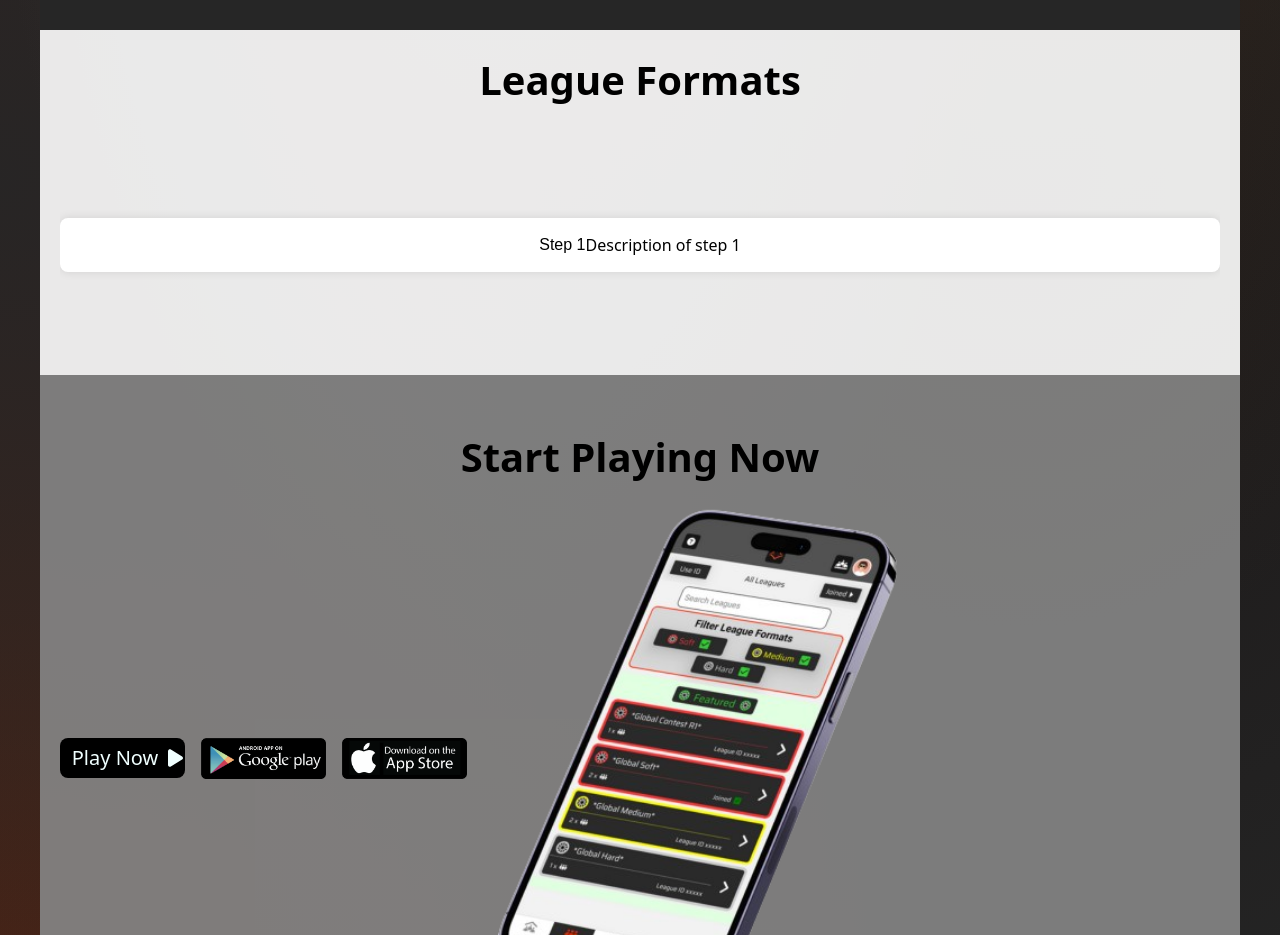
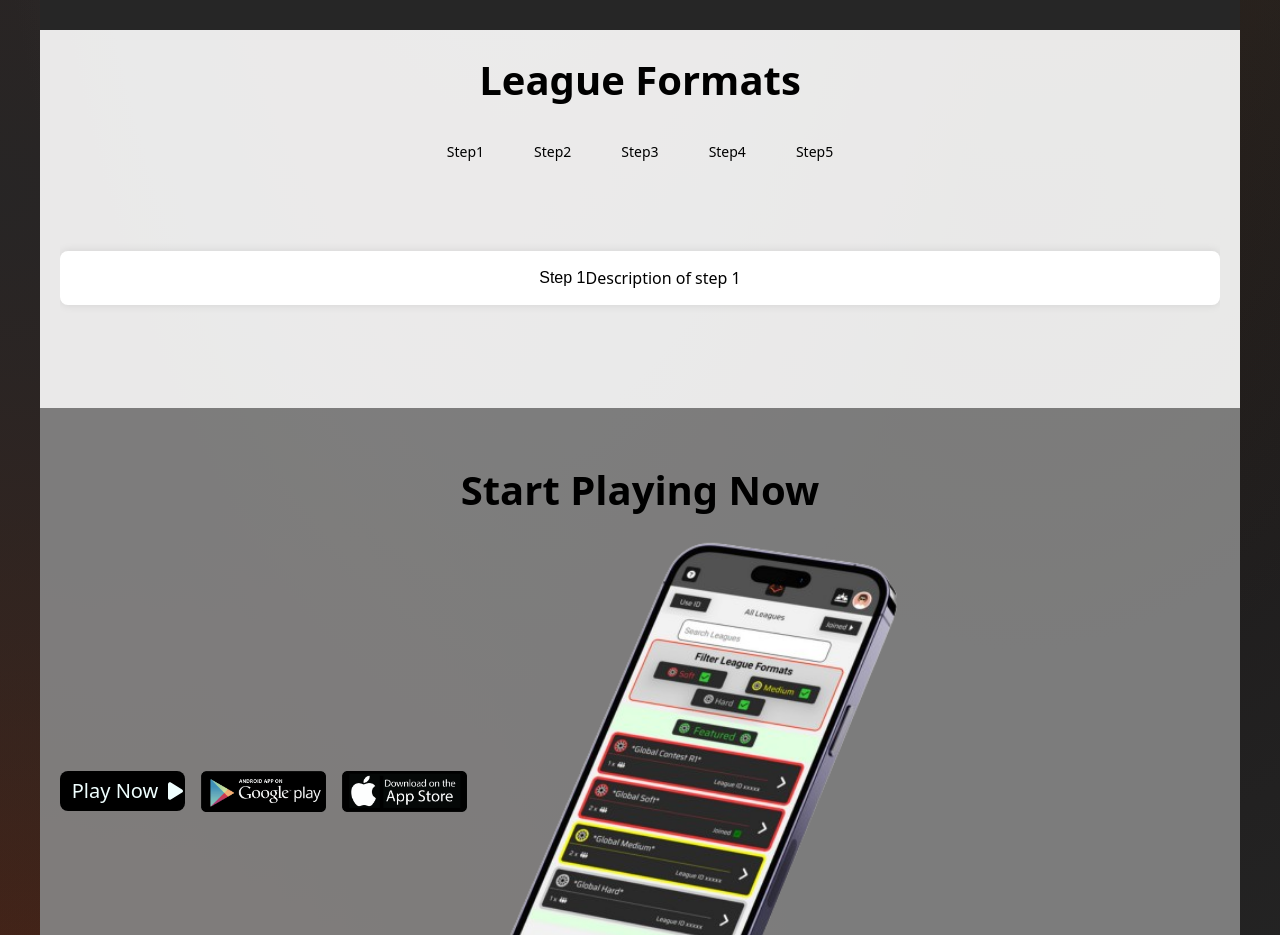
Before and after one commit to slycadelic/fantasy-fox-landing-page, a Next.js app: page / in a window 1280 px wide. Shown: the part 1060-1995 px from the top of the page. Built offline with nearby package versions, Linux system fonts and the light colour scheme; a web font is replaced by a local one.

Commit message:
Updated ScrollView Horizontally

```diff
--- a/components/home/LeagueFormat.module.css
+++ b/components/home/LeagueFormat.module.css
@@ -18,6 +18,32 @@
     margin-bottom: 25px;
     font-weight: 800;
 }
+
+.nav{
+    display: flex;
+    gap: 20px;
+    justify-content: center;
+}
+
+
+    .li{
+    }
+
+
+ .btn{
+    cursor: pointer;
+        font-size: 14px;
+        font-weight: 500;
+        line-height: normal;
+        padding: 7px 15px;
+        border-radius: 4px;
+        color: #000;
+        fill: #000;
+        display: inline-block;
+        text-align: center;
+        white-space: nowrap;
+
+    }
 
 .steps
 {
@@ -40,7 +66,7 @@
     overflow: auto;
     scroll-snap-type: x mandatory;
     width: 100%;
-    height: 300px; /* Adjust height according to your content */
+ height: 150px;
   }
 
 .step
@@ -64,13 +90,12 @@
     /* Add a subtle shadow */
 }
 
-.stepIcon
+/* .stepIcon
 {
     width: 50px;
-    /* Adjust the icon size */
     height: 50px;
     margin-bottom: 10px;
-}
+} */
 
 /* Media query for responsiveness */
 @media screen and (max-width: 768px)
--- a/components/home/LeagueFormats.js
+++ b/components/home/LeagueFormats.js
@@ -1,30 +1,76 @@
+'use client'
+
+
+
 import styles from './LeagueFormat.module.css';
+import { useRef } from 'react';
 
 const How2Play = () => {
+
+    const step1Ref = useRef(null);
+    const step2Ref = useRef(null);
+    const step3Ref = useRef(null);
+    const step4Ref = useRef(null);
+    const step5Ref = useRef(null);
+
+    const scrollToElement = (ref) => {
+        ref.scrollIntoView({
+          behavior: "smooth",
+          inline: 'center',
+          block: 'nearest'
+        });
+      };
+
     return (
         <>
             {/* How to Play Section */}
             <div className={styles.LeagueFormat}>
                 <h2>League Formats</h2>
+                <nav>
+                    <ul className={styles.nav}>
+                        <li className={styles.li}>
+                            <button onClick={() => scrollToElement(step1Ref.current)} className={styles.btn}> Step1
+                                </button>
+                            </li>
+                            <li className={styles.li}>
+                            <button onClick={() => scrollToElement(step2Ref.current)} className={styles.btn}>Step2
+                                </button>
+                            </li>
+                            <li className={styles.li}>
+                            <button onClick={() => scrollToElement(step3Ref.current)} className={styles.btn}> Step3
+                                </button>
+                            </li>
+                            <li className={styles.li}>
+                            <button onClick={() => scrollToElement(step4Ref.current)} className={styles.btn}>Step4
+                                </button>
+                            </li>
+                            <li className={styles.li}>
+                            <button onClick={() => scrollToElement(step5Ref.current)} className={styles.btn}>Step5
+                                </button>
+                            </li>
+
+
+                    </ul>
+                </nav>
                 <div className={styles.steps}>
                     <div className={styles.scrollContainer}>
-                        <div className={styles.step} >
+                        <div ref={step1Ref} className={styles.step} >
                             <h3>Step 1</h3>
                             <p>Description of step 1</p>
                         </div>
-                        <div className={styles.step}>
+                        <div ref={step2Ref} className={styles.step}>
                             <h3>Step 2</h3>
                             <p>Description of step 2</p>
                         </div>
-                        <div className={styles.step}>
+                        <div ref={step3Ref} className={styles.step}>
                             <h3>Step 3</h3>
                             <p>Description of step 3</p>
                         </div>
-                        <div className={styles.step}>
+                        <div ref={step4Ref} className={styles.step}>
                             <h3>Step 4</h3>
                             <p>Description of step 4</p>
                         </div>
-                        <div className={styles.step}>
+                        <div ref={step5Ref} className={styles.step}>
                             <h3>Step 5</h3>
                             <p>Description of step 5</p>
                         </div>
```
